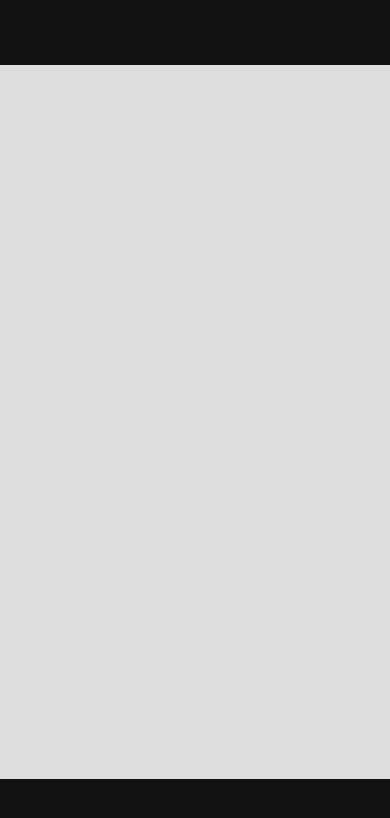
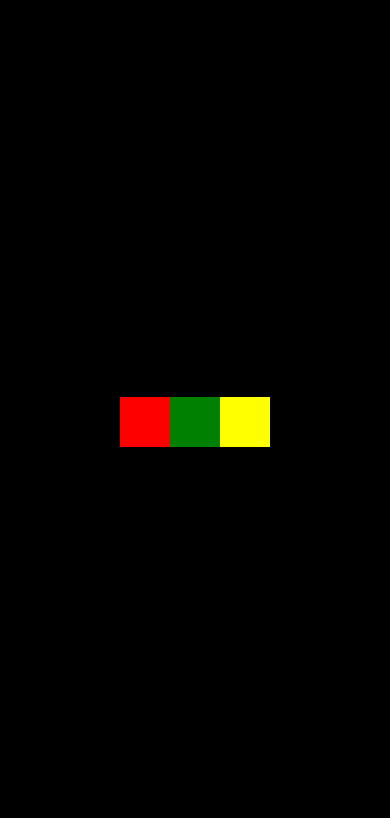
Before and after one commit to studioValenz/meuapp, a React Native app: screen / in a window 390 px wide. Shown: the top 818 px of the page. Built offline with nearby package versions, Linux system fonts and the light colour scheme.

Commit message:
Alinhamento com flexbox

```diff
--- a/App.js
+++ b/App.js
@@ -14,19 +14,24 @@ export default function App() {
 const styles = StyleSheet.create({
   container: {
     flex: 1,
-    fontSize: 30,
+    flexDirection: "row",
+    justifyContent: "center",
+    alignItems: "center",
     backgroundColor: "black",
   },
   red: {
-    height: 65,
-    backgroundColor: "#121212",
+    height: 50,
+    width: 50,
+    backgroundColor: "red",
   },
   green: {
-    flex: 1,
-    backgroundColor: "#ddd",
+    height: 50,
+    width: 50,
+    backgroundColor: "green",
   },
   yellow: {
-    height: 65,
-    backgroundColor: "#121212",
+    height: 50,
+    width: 50,
+    backgroundColor: "yellow",
   },
 });
```
